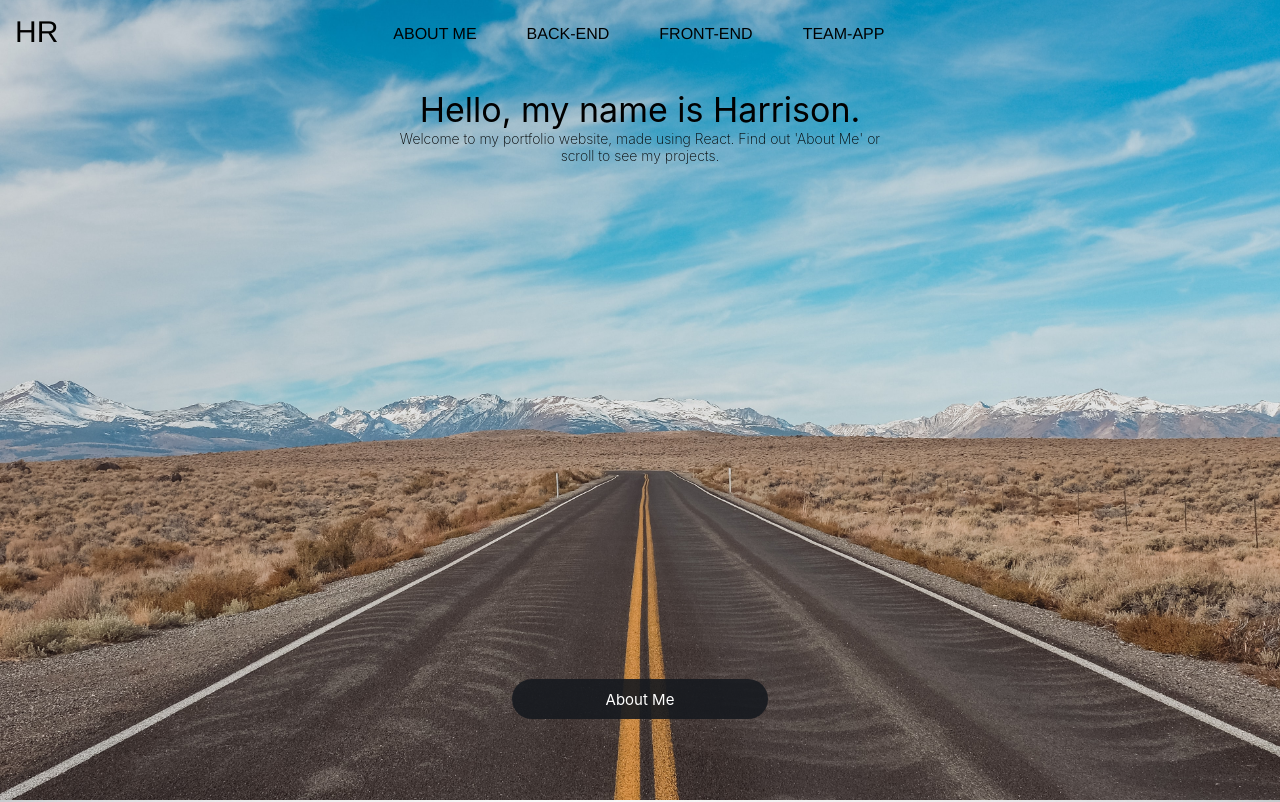
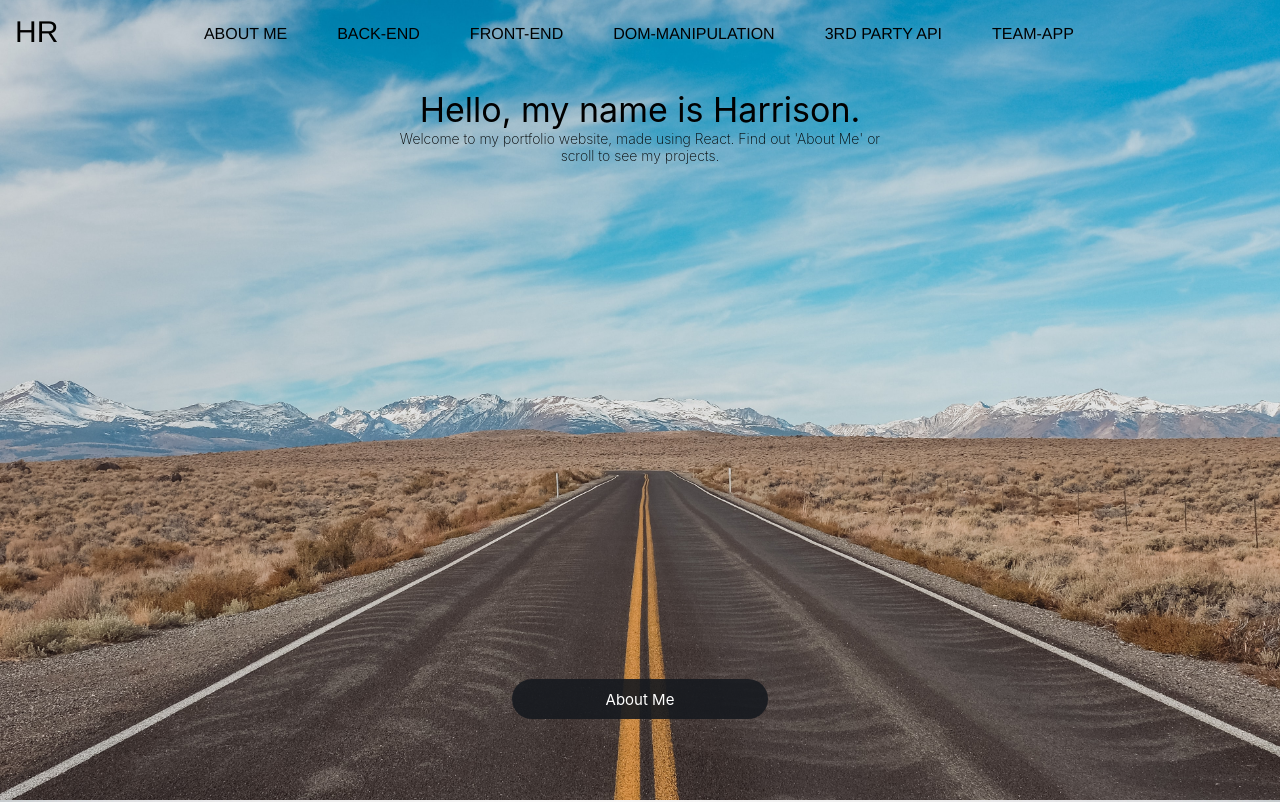
Before and after one commit to Harrison365/portfolio, a React (Create React App) app: page / in a window 1280 px wide. Shown: the top 802 px of the page. Built offline with nearby package versions, Linux system fonts and the light colour scheme.

Commit message:
added more shortcuts

```diff
--- a/src/Components/Homepage.js
+++ b/src/Components/Homepage.js
@@ -51,7 +51,7 @@ function Homepage() {
         twoButtons="true"
       />
       <Item
-        id="DOM Manipulation Projects"
+        id="dom"
         title="DOM Manipulation Projects"
         desc="HTML, CSS and JavaScript"
         backgroundImg={beach}
--- a/src/Components/Navbar.js
+++ b/src/Components/Navbar.js
@@ -22,6 +22,12 @@ function Navbar() {
         <NavHashLink to="/#front-end">
           <p>Front-End</p>
         </NavHashLink>
+        <NavHashLink to="/#dom">
+          <p>DOM-Manipulation</p>
+        </NavHashLink>
+        <NavHashLink to="/#leccysource">
+          <p>3rd Party API</p>
+        </NavHashLink>
         <NavHashLink to="/#team-app">
           <p>Team-App</p>
         </NavHashLink>
```
